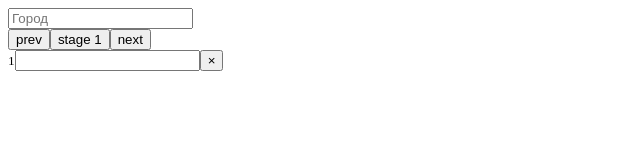
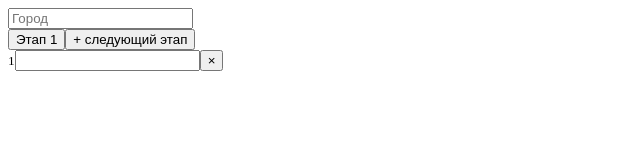
Before and after one commit to timbilalov/route-builder, a React app: page / in a window 1280 px wide. Shown: the top 160 px of the page, without its empty margins (0-640 px from the left). Built offline with nearby package versions, Linux system fonts and the light colour scheme; the HTML template or start-up script is replaced by a standard one.

Commit message:
Correct mechanics and better UI for stages selection

```diff
--- a/src/media/js/containers/GameStages.js
+++ b/src/media/js/containers/GameStages.js
@@ -1,26 +1,45 @@
 import React from 'react';
 import { connect } from 'react-redux';
 import store from '../store';
-import { setActiveStage } from '../store/actions';
+import { addNewStage, setActiveStage } from '../store/actions';
 
 class GameStages extends React.Component {
 	goToStage(index) {
 		store.dispatch(setActiveStage(index));
 	}
 
+	addNewStage() {
+		store.dispatch(addNewStage());
+	}
+
 	render() {
 		const { stages } = this.props;
 		const { currentIndex, values } = stages;
+		const stagesCount = values.length;
+		const lastStageValue = values[stagesCount - 1];
+		const lastStageAddresses = lastStageValue.addresses;
 
 		return (
 			<div className="stages-nav">
-				<button onClick={() => this.goToStage(currentIndex - 1)}>prev</button>
-				{values.map((value, index) => {
-					return (
-						<button key={index} onClick={() => this.goToStage(index)}>stage {index + 1}</button>
-					);
-				})}
-				<button onClick={() => this.goToStage(currentIndex + 1)}>next</button>
+				<div className="stages-nav__buttons">
+					{values.map((value, index) => {
+						return (
+							<button
+								className={`stages-nav__button ${index === currentIndex ? '_active' : ''}`}
+								key={index}
+								onClick={() => this.goToStage(index)}
+							>
+								Этап {index + 1}
+							</button>
+						);
+					})}
+					<button
+						className={`stages-nav__button ${lastStageAddresses.length < 2 ? '_disabled' : ''}`}
+						onClick={() => this.addNewStage()}
+					>
+						+ следующий этап
+					</button>
+				</div>
 			</div>
 		);
 	}
--- a/src/media/js/containers/Map/Map.js
+++ b/src/media/js/containers/Map/Map.js
@@ -21,6 +21,7 @@ class Map extends React.Component {
 		},
 		routes: [],
 		calcVariant: this.availableCalcVariants[0],
+		isMapClean: true,
 	};
 
 	addressesCache = {
@@ -143,11 +144,11 @@ class Map extends React.Component {
 
 		generate(length, Array.from(new Array(length)).map((el, index) => index + 1));
 
+		// TODO: Сейчас ещё есть кейсы, когда неправильно находит все варианты. Разобраться.
 		const permutationsUniqueCount = new Set(permutations.map(el => el.toString())).size;
 		if (permutations.length !== permutationsRightCount || permutations.length !== permutationsUniqueCount) {
 			console.warn(`Something wrong with permutations for N=${length}. Counters: total - ${permutations.length}, unique - ${permutationsUniqueCount}, both total and unique must be - ${permutationsRightCount}`)
 		}
-
 		return permutations;
 	}
 
@@ -229,16 +230,24 @@ class Map extends React.Component {
 	}
 
 	clearMap() {
+		const { isMapClean } = this.state;
+
+		if (!this.ymap || isMapClean) {
+			return;
+		}
+
 		this.setState({
 			navigationLinks: {
 				variant1: false,
 				variant2: false,
 			},
+			isMapClean: true,
 		});
-		this.ymap && this.ymap.geoObjects.removeAll();
+
+		this.ymap.geoObjects.removeAll();
 	}
 
-	buildMultiRoute(sorted) {
+	async buildMultiRoute(sorted) {
 		const points = sorted.map(item => item.geoObject);
 
 		const multiRoute = new ymaps.multiRouter.MultiRoute(
@@ -292,7 +301,7 @@ class Map extends React.Component {
 			});
 		});
 
-		this.ymap.geoObjects.add(multiRoute);
+		await this.ymap.geoObjects.add(multiRoute);
 	}
 
 	getNavigationLinks(sorted) {
@@ -343,7 +352,9 @@ class Map extends React.Component {
 		const addresses = getStageAddresses(stages);
 		let shouldReturn = false;
 
-		if (addresses.length < 2) {
+		if (!this.ymap) {
+			shouldReturn = true;
+		} else if (addresses.length < 2) {
 			shouldReturn = true;
 		} else {
 			if (forced) {
@@ -355,12 +366,12 @@ class Map extends React.Component {
 			}
 		}
 
-		// TODO: Пока что есть кейсы, когда срабатывает дважды. Проверить.
 		if (shouldReturn) {
 			return;
 		}
 
 		this.clearMap();
+
 		this.addressesCache.lastCalculated = Array.from(addresses);
 		this.addressesCache.city = city;
 
@@ -368,9 +379,12 @@ class Map extends React.Component {
 		console.log('geocoded', geocoded); // TEMP
 		const sorted = await this.sortAddresses(geocoded);
 		console.log('sorted', sorted); // TEMP
+		await this.buildMultiRoute(sorted);
+		console.log('multiroute builded', sorted); // TEMP
 
-		this.buildMultiRoute(sorted);
-		console.log('multiroute builded', sorted); // TEMP
+		this.setState({
+			isMapClean: false,
+		});
 	}
 
 	componentDidUpdate() {
--- a/src/media/js/store/actions/stages.js
+++ b/src/media/js/store/actions/stages.js
@@ -3,6 +3,13 @@ export function setActiveStage(index) {
 	return {
 		type: SET_ACTIVE_STAGE,
 		index,
+	};
+}
+
+export const ADD_NEW_STAGE = 'ADD_NEW_STAGE';
+export function addNewStage() {
+	return {
+		type: ADD_NEW_STAGE,
 	};
 }
 
--- a/src/media/js/store/reducers/stages.js
+++ b/src/media/js/store/reducers/stages.js
@@ -1,5 +1,5 @@
 import {
-	ADD_ADDRESS,
+	ADD_ADDRESS, ADD_NEW_STAGE,
 	CLEAR_ADDRESSES,
 	EDIT_ADDRESS,
 	REMOVE_ADDRESS, REMOVE_STAGE,
@@ -23,21 +23,22 @@ export default function stages(state = savedStages || getDefaultStagesObject(),
 	switch (type) {
 		case SET_ACTIVE_STAGE: {
 			let { index } = action;
+			index = Math.max(0, Math.min(stagesCount - 1, index));
+			newState.currentIndex = index;
+			break;
+		}
 
-			index = Math.max(0, Math.min(stagesCount, index));
-			const isNext = index === stagesCount;
+		case ADD_NEW_STAGE: {
+			const index = stagesCount;
+			const lastStageValue = values[stagesCount - 1];
+			const lastStageAddresses = lastStageValue.addresses;
 
-			if (isNext) {
-				if (values[stagesCount - 1] && values[stagesCount - 1].addresses.length) {
-					const defaultStageValue = getDefaultStageValue();
-					defaultStageValue.addresses.push(currentValue.addresses[currentValue.addresses.length - 1]);
-					values.push(defaultStageValue);
-				} else {
-					index = stagesCount - 1;
-				}
+			if (lastStageValue && lastStageAddresses.length > 1) {
+				const defaultStageValue = getDefaultStageValue();
+				defaultStageValue.addresses.push(lastStageAddresses[lastStageAddresses.length - 1]);
+				values.push(defaultStageValue);
+				newState.currentIndex = index;
 			}
-
-			newState.currentIndex = index;
 			break;
 		}
 
--- a/src/media/sass/_constants.sass
+++ b/src/media/sass/_constants.sass
@@ -34,4 +34,5 @@ $c-background-invert: $c-black
 $c-text: $c-black
 $c-text-invert: $c-white
 $c-error: $c-red
-$c-button-oulined: $c-gray-lines
+$c-lines: $c-gray-lines
+$c-button-oulined: $c-lines
--- a/src/media/sass/parts/_input.scss
+++ b/src/media/sass/parts/_input.scss
@@ -4,5 +4,5 @@
 	max-width: 250px;
 	padding: 10px 20px;
 	border-radius: $default-border-radius;
-	border: 1px solid $c-gray-lines;
+	border: 1px solid $c-lines;
 }
--- /dev/null
+++ b/src/media/sass/parts/_stages-nav.scss
@@ -0,0 +1,42 @@
+.stages-nav {
+	margin: 2rem 0;
+
+	&__buttons {
+		display: inline-block;
+		border-bottom: 1px solid $c-lines;
+	}
+
+	&__button {
+		@extend %button-reset;
+
+		position: relative;
+		display: inline-block;
+		vertical-align: bottom;
+		padding: 0.4em 0.7em;
+		cursor: pointer;
+
+		&:after {
+			content: '';
+			display: none;
+			position: absolute;
+			left: 0;
+			bottom: -1px;
+			width: 100%;
+			height: 2px;
+			background-color: currentColor;
+		}
+
+		&._active {
+			color: $c-accent;
+
+			&:after {
+				display: block;
+			}
+		}
+
+		&._disabled {
+			opacity: 0.25;
+			pointer-events: none;
+		}
+	}
+}
--- a/src/media/sass/screen.sass
+++ b/src/media/sass/screen.sass
@@ -16,5 +16,6 @@
 @import parts/input
 @import parts/field-block
 @import parts/app
+@import parts/stages-nav
 
 @import pages/main
```
Also changed, not shown: src/media/sass/parts/_buttons.scss (+7 -3 lines).
